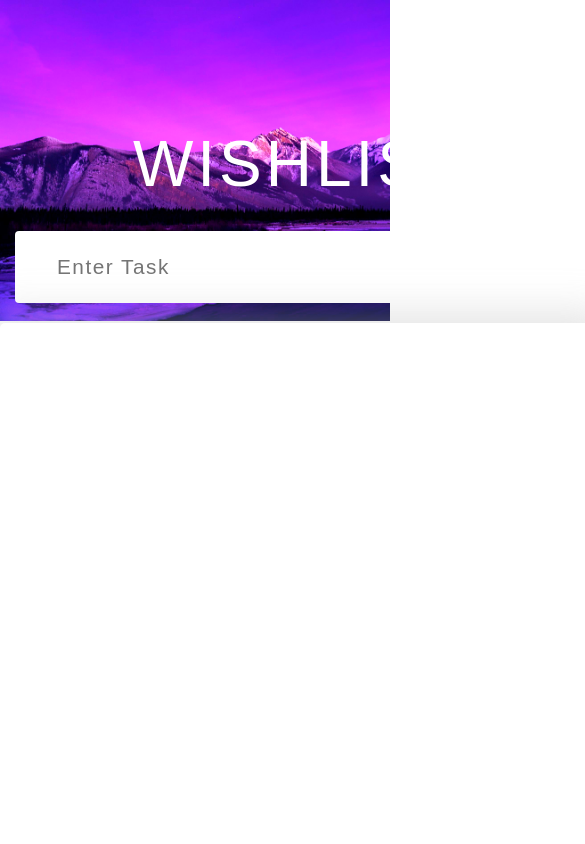
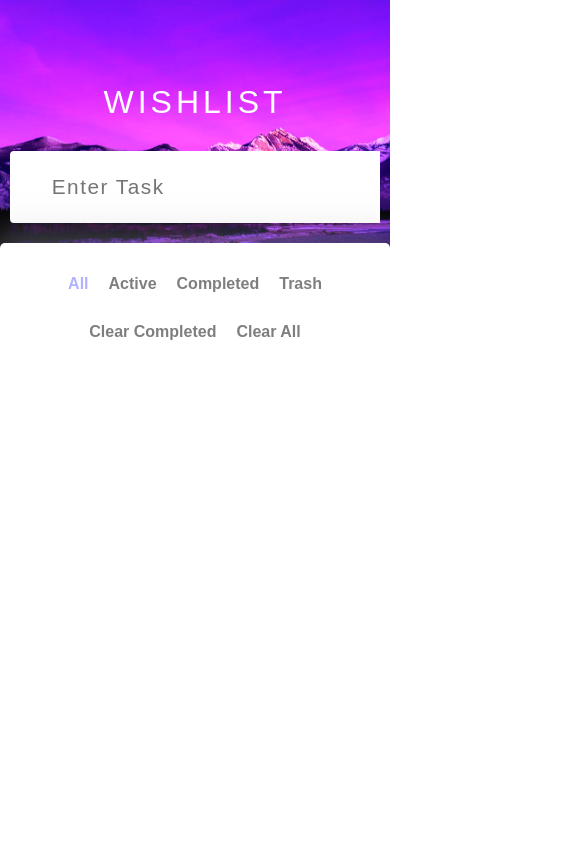
Before and after one commit to devs-toni/wishlist-secured-ddd, a React (Create React App) app: page / in a window 390 px wide. Shown: the top 844 px of the page, 585 px wide, since content can reach past the window. Built offline with nearby package versions, Linux system fonts and the light colour scheme.

Commit message:
finish responsive styles

```diff
--- a/src/assets/styles/components/tasks/_form.scss
+++ b/src/assets/styles/components/tasks/_form.scss
@@ -2,11 +2,16 @@
 
 .form {
   width: 40%;
-  min-width: 600px;
+  min-width: 700px;
   display: flex;
   flex-wrap: wrap;
   justify-content: center;
   align-items: center;
+
+  @media screen and (max-width: 800px) {
+    width: 100vw;
+    min-width: 100vw;
+  }
 
   &__input {
     width: 100%;
--- a/src/assets/styles/components/tasks/_task-list.scss
+++ b/src/assets/styles/components/tasks/_task-list.scss
@@ -12,6 +12,7 @@
   z-index: 1;
   position: relative;
   top: 15vh;
+  height: 100%;
 
   &__title {
     font-size: 4em;
@@ -19,21 +20,33 @@
     margin-bottom: 30px;
     color: white;
     letter-spacing: 4px;
+
+    @media screen and (max-width: 450px) {
+      font-size: 2em;
+    }
   }
 
   &__main {
     width: 40%;
-    min-width: 600px;
-    min-height: 60vh;
+    min-width: 700px;
+    height: 60vh;
+    min-height: 400px;
     background-color: #fff;
     margin: 10px;
-    justify-content: center;
+    padding-bottom: 2em;
     border-radius: 5px;
     box-shadow: 0 0 40px 10px rgba(189, 189, 189, 0.425);
+    overflow: hidden;
+    overflow-y: visible;
 
-    @media screen and (max-width: 768px) {
+    @media screen and (max-width: 1500px) {
+      min-height: 90%;
+    }
+
+    @media screen and (max-width: 800px) {
       width: 100vw;
       min-height: 100vh;
+      min-width: 100vw;
       margin: 0;
     }
 
@@ -50,20 +63,27 @@
     }
 
     .filter {
-      width: 40%;
+      width: 100%;
       display: flex;
       flex-flow: row nowrap;
       justify-content: space-between;
       align-items: center;
       padding: 2em;
-      position: absolute;
-      bottom: 0;
+      margin-top: auto;
+
+      @media screen and (max-width: 560px) {
+        flex-flow: column wrap;
+      }
 
       &__items {
         width: auto;
         text-align: left;
         opacity: .5;
         font-weight: 550;
+
+        @media screen and (max-width: 660px) {
+          display: none;
+        }
       }
 
       &__type {
@@ -73,6 +93,10 @@
         justify-content: space-between;
         align-items: center;
 
+        @media screen and (max-width: 560px) {
+          margin-bottom: 30px;
+        }
+
         a {
           transition: all .5s ease;
           cursor: pointer;
@@ -80,6 +104,10 @@
           opacity: .5;
           color: black;
           font-weight: 550;
+
+          @media screen and (max-width: 320px) {
+            font-size: .9em;
+          }
 
           &:hover {
             opacity: 1;
@@ -110,6 +138,10 @@
           opacity: .5;
           font-weight: 550;
 
+          @media screen and (max-width: 320px) {
+            font-size: .9em;
+          }
+
           &:hover {
             opacity: 1;
           }
@@ -121,4 +153,12 @@
       }
     }
   }
+
+  @media screen and (max-width: 1500px) {
+    top: 2vh;
+  }
+
+  @media screen and (max-width: 500px) {
+    top: 10vh;
+  }
 }
--- a/src/assets/styles/components/tasks/_task.scss
+++ b/src/assets/styles/components/tasks/_task.scss
@@ -2,15 +2,20 @@
 
 .task-container {
   width: 100%;
-  min-height: 65px;
+  height: 100px;
+  max-height: 100px;
   background-color: #ffffff;
   padding: .3em .3em .3em 1.3em;
   display: flex;
   flex-flow: column wrap;
   justify-content: space-between;
   align-items: center;
-  border-bottom: 1px solid rgba(194, 193, 193, 0.514);
+  border-top: 1px solid rgba(194, 193, 193, 0.514);
   transition: all .3s ease;
+
+  @media screen and (max-width: 1500px) {
+    max-height: 70px;
+  }
 
   &__task-text {
     width: 90%;
@@ -26,6 +31,10 @@
       font-weight: 540;
       letter-spacing: 1px;
       transition: all .3s ease;
+
+      @media screen and (max-width: 1500px) {
+        font-size: 1.2em;
+      }
 
       &.completed {
         text-decoration: line-through;
@@ -70,6 +79,7 @@
     display: flex;
     justify-content: center;
     align-items: center;
+    padding-right: 20px;
 
     &--task-icon {
       opacity: .3;
@@ -78,6 +88,11 @@
       margin: 5px;
       transition: all .5s ease;
       cursor: pointer;
+
+      @media screen and (max-width: 1500px) {
+        width: 20px;
+        height: 20px;
+      }
 
       &:hover {
         opacity: 1;
@@ -93,4 +108,8 @@
     }
   }
 
+  &:last-child {
+    border-bottom: 1px solid rgba(194, 193, 193, 0.514);
+  }
+
 }
--- a/src/componentes/Form.jsx
+++ b/src/componentes/Form.jsx
@@ -1,4 +1,5 @@
 import React, { useState } from 'react';
+import Swal from 'sweetalert2';
 import { v4 as uuidv4 } from 'uuid';
 
 export default function Form({ onSubmit }) {
@@ -11,14 +12,27 @@ export default function Form({ onSubmit }) {
 
   const handleSubmit = (e) => {
     e.preventDefault();
-      const newTask = {
-        id: uuidv4(),
-        text: inputTask,
-        isCompleted: false
-      }
+    const newTask = {
+      id: uuidv4(),
+      text: inputTask,
+      isCompleted: false
+    }
+    if (inputTask.length === 0) {
+      Swal.fire({
+        icon: 'error',
+        title: 'Error...',
+        text: "Name can't be empty!",
+      })
+    } else if (inputTask.length < 4) {
+      Swal.fire({
+        icon: 'error',
+        title: 'Error...',
+        text: "Name needs at least 4 characters",
+      })
+    } else {
       setInputTask('');
       onSubmit(newTask);
-
+    }
   };
 
   return (
--- a/src/componentes/WishList.jsx
+++ b/src/componentes/WishList.jsx
@@ -13,21 +13,6 @@ export default function WishList({ tasks, completeTask, deleteTask, updateTask,
 
   return (
     <>
-      <div className='wish-list__main--container'>
-        {
-          tasks.map((task) =>
-            <Wish
-              key={task.id}
-              id={task.id}
-              text={task.text}
-              isCompleted={task.isCompleted}
-              completeTask={completeTask}
-              deleteTask={deleteTask}
-              updateTask={updateTask}
-              recoverTask={recoverTask}
-            />
-          )
-        }
       <div className='filter'>
         <div className="filter__items">{getTotalLeftTasks()} items left</div>
         <div className="filter__type">
@@ -55,6 +40,21 @@ export default function WishList({ tasks, completeTask, deleteTask, updateTask,
           }
         </div>
       </div>
+      <div className='wish-list__main--container'>
+        {
+          tasks.map((task) =>
+            <Wish
+              key={task.id}
+              id={task.id}
+              text={task.text}
+              isCompleted={task.isCompleted}
+              completeTask={completeTask}
+              deleteTask={deleteTask}
+              updateTask={updateTask}
+              recoverTask={recoverTask}
+            />
+          )
+        }
       </div>
     </>
   );
--- a/src/context/WishContext.jsx
+++ b/src/context/WishContext.jsx
@@ -60,22 +60,47 @@ export const WishProvider = ({ children }) => {
     const indexTask = tasks.findIndex(t => t.id === id);
     const taskToUpdate = allTasks.filter(t => t.id === id)[0];
 
-    const { value: text } = await Swal.fire({
+    const handleSubmit = async (name) => {
+      if (!name) {
+        await Swal.fire({
+          icon: 'error',
+          title: 'Error...',
+          text: "Name can't be empty!",
+        })
+      } else if (name.length < 4) {
+        await Swal.fire({
+          icon: 'error',
+          title: 'Error...',
+          text: "Name needs at least 4 characters",
+        });
+      } else {
+        return true;
+      }
+      return false;
+    }
+    let name = '';
+    let validation = false;
+
+    while (!validation) {
+      const { value: newName } = await Swal.fire({
         title: 'Update Task',
         input: 'text',
         inputLabel: "Enter the new name",
-      inputValue: taskToUpdate.text
+        inputValue: taskToUpdate.text,
+        allowOutsideClick: false,
+        allowEscapeKey: false
       });
+      name = newName
+      validation = await handleSubmit(name);
+    }
 
-    if (text) {
-      taskToUpdate.text = text;
+    taskToUpdate.text = name;
     tasks[indexTask] = taskToUpdate;
     setAllTasks([...tasks]);
     Toast.fire({
       icon: 'success',
       title: 'Name modified successfully'
     })
-    }
   }
 
   const recoverTask = (id) => {
@@ -92,7 +117,7 @@ export const WishProvider = ({ children }) => {
       Swal.fire(
         'Information',
         'The trash is empty . . .',
-        'question'
+        'info'
       );
       return;
     }
@@ -123,7 +148,7 @@ export const WishProvider = ({ children }) => {
       Swal.fire(
         'Information',
         'The trash is empty . . .',
-        'question'
+        'info'
       );
       return;
     }
@@ -152,7 +177,7 @@ export const WishProvider = ({ children }) => {
       Swal.fire(
         'Information',
         'The trash is empty . . .',
-        'question'
+        'info'
       );
       return;
     }
@@ -174,7 +199,7 @@ export const WishProvider = ({ children }) => {
       Swal.fire(
         'Information',
         "There aren't completed tasks to remove . . .",
-        'question'
+        'info'
       );
       return;
     }
```
Lines whose indentation alone changed are shown as unchanged.
